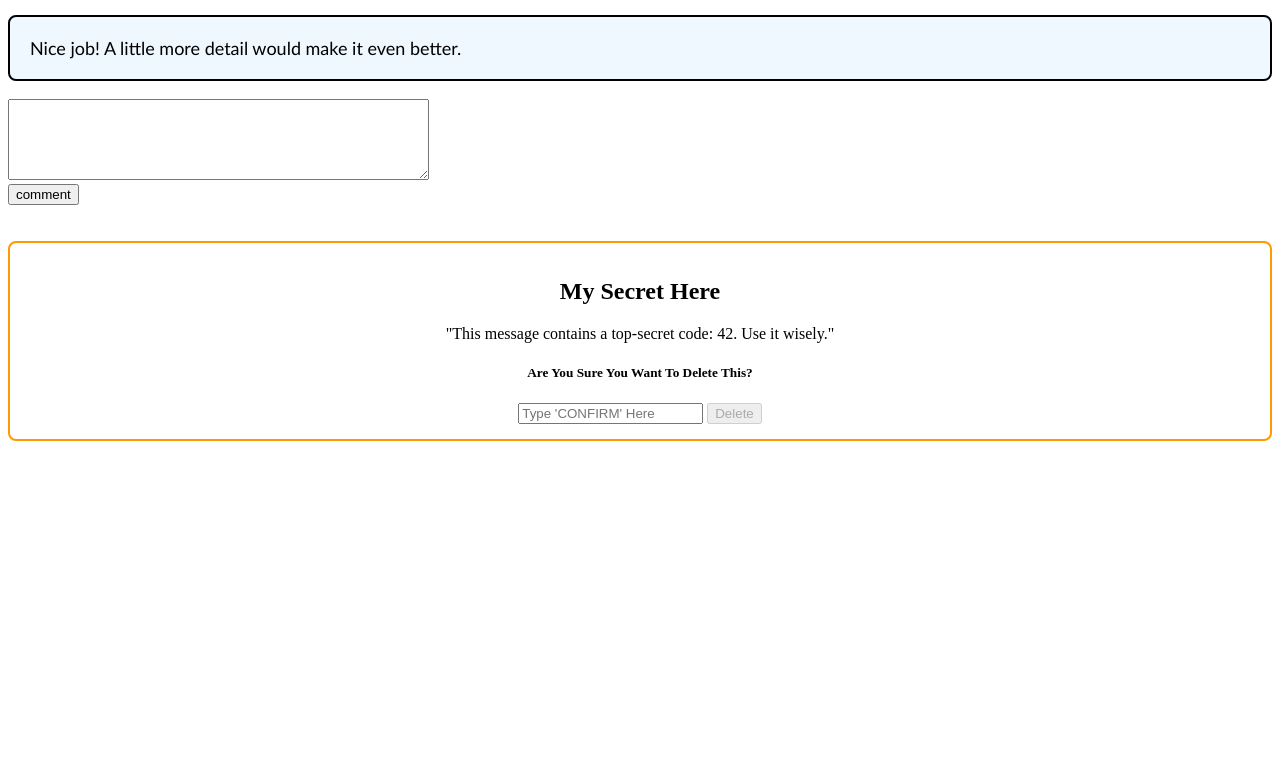
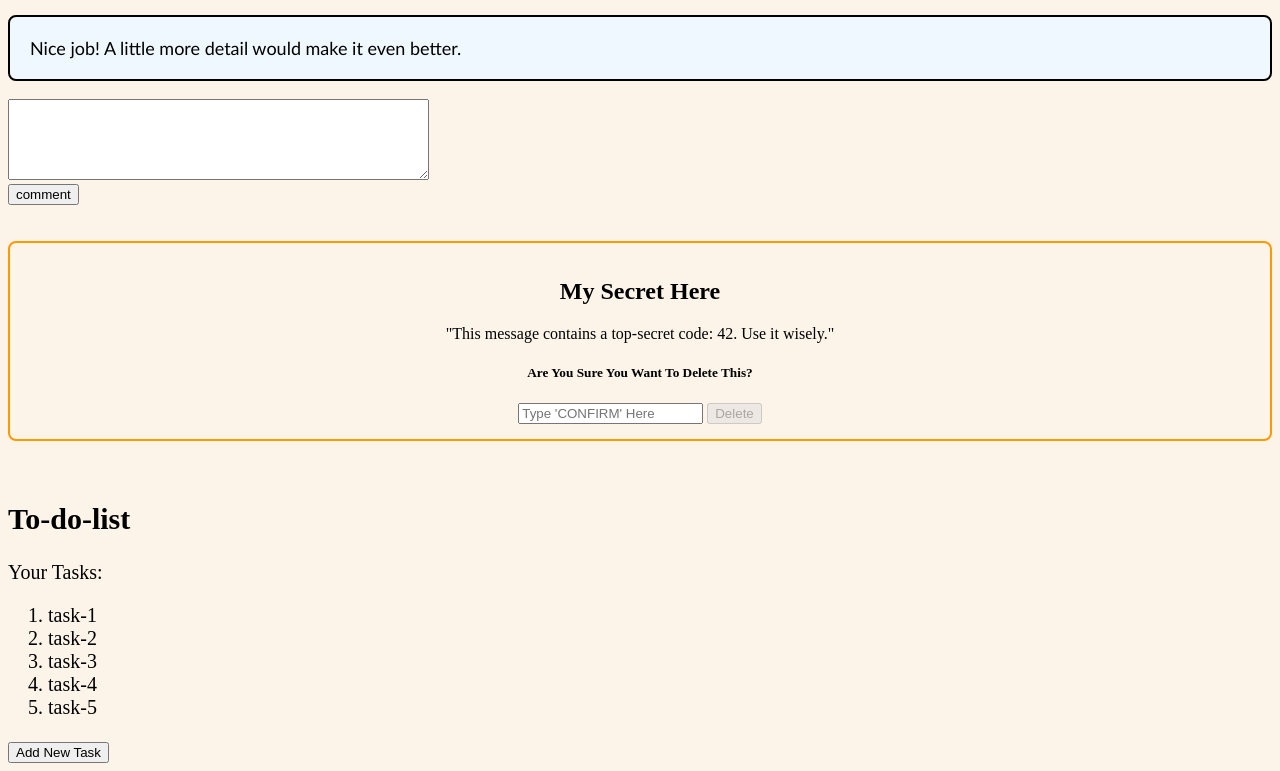
Before and after one commit to noboKumar/JS-test, a plain HTML site: page index.html in a window 1280 px wide. Shown: the part 595-1366 px from the top of the page. Before the commit the page ends 1044 px from the top, so only its background shows below. Drawn offline with Linux system fonts and the light colour scheme.

Commit message:
add practice-6 todo list lite

```diff
--- a/index.html
+++ b/index.html
@@ -6,6 +6,9 @@
     <title>Dom-Events</title>
   </head>
   <style>
+    body{
+      background-color: rgba(250, 235, 215, 0.541);
+    }
     .first-section {
       text-align: center;
     }
@@ -23,6 +26,12 @@
       border-radius: 8px;
       background-color: aliceblue;
       padding: 20px;
+    }
+    .to-do-list-section{
+      font-size: 20px;
+    }
+    #task-container{
+      cursor: pointer;
     }
   </style>
   <body>
@@ -82,6 +91,22 @@
       <input id="confirm-input" type="text" placeholder="Type 'CONFIRM' Here" />
       <button id="delete-btn" disabled>Delete</button>
     </section>
+    <br>
+    <br>
+
+    <!-- practice-6(add and remove list) -->
+     <section class="to-do-list-section">
+      <h1>To-do-list</h1>
+      <p>Your Tasks:</p>
+      <ol id="task-container">
+        <li class="task">task-1</li>
+        <li class="task">task-2</li>
+        <li class="task">task-3</li>
+        <li class="task">task-4</li>
+        <li class="task">task-5</li>
+      </ol>
+      <button id="add-btn">Add New Task</button>
+     </section>
     <script src="script.js"></script>
   </body>
 </html>
--- a/script.js
+++ b/script.js
@@ -59,3 +59,33 @@ document
       secretMessage.style.visibility = "hidden";
     })
   });
+
+  // practice-6 (todo- list)
+
+  // using for loop:
+  // const lists = document.getElementsByClassName("task");
+  // for(const list of lists){
+  //   list.addEventListener('click',
+  //     function(event){
+  //       event.target.parentNode.removeChild(event.target)
+  //     }
+  //   )
+  // }
+
+  document.getElementById("task-container").addEventListener('click',
+    function(event){
+      event.target.parentNode.removeChild(event.target);
+    }
+  )
+
+  document.getElementById("add-btn").addEventListener('click',
+    function(){
+      const taskContainer = document.getElementById("task-container");
+      const newLi = document.createElement("li");
+      newLi.innerText = `task-${taskContainer.children.length+1}`
+
+      newLi.classList.add("task");
+
+      taskContainer.appendChild(newLi)
+    }
+  )
```
